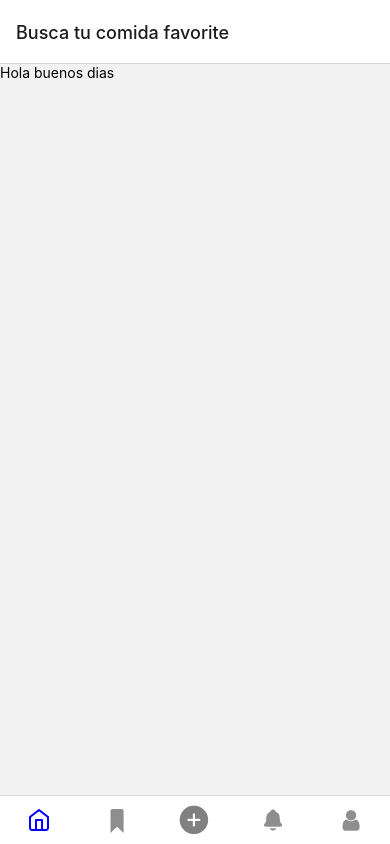
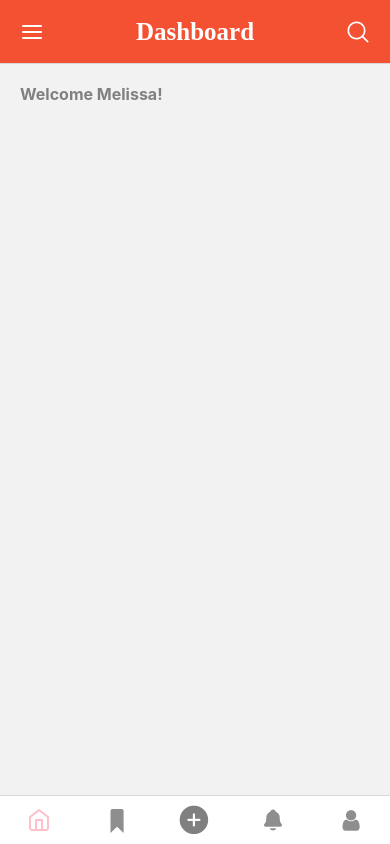
Before and after one commit to Requenez-Diaz/Nica-Foot, a React Native app: screen /Dashboard in a window 390 px wide. Built offline with nearby package versions, Linux system fonts and the light colour scheme.

Commit message:
Aplicando estilos al header, y agregando nuevo componentee

```diff
--- a/Navigation.tsx
+++ b/Navigation.tsx
@@ -8,7 +8,7 @@ import { NavigationContainer } from "@react-navigation/native";
 //screens
 
 import Home from "./src/screen/Profile";
-import FavoriteScreen from "./src/screen/HomeScreen";
+import Favorite from "./src/screen/Favorite";
 import ScreenAdd from "./src/screen/ScreenAdd";
 import NotificationScreen from "./src/screen/Favorite";
 import ProfileScreen from "./src/screen/ScreenNotification";
@@ -17,8 +17,10 @@ import ProfileScreen from "./src/screen/ScreenNotification";
 import { Feather } from "@expo/vector-icons";
 import { Fontisto } from "@expo/vector-icons";
 import { Ionicons } from "@expo/vector-icons";
+import { AntDesign } from "@expo/vector-icons";
 import { FontAwesome } from "@expo/vector-icons";
-import HomeScreen from './src/screen/HomeScreen';
+import HomeScreen from "./src/screen/HomeScreen";
+import { View } from "react-native";
 
 const HomeStackNaviagator = createNativeStackNavigator();
 
@@ -37,13 +39,34 @@ function MyTabs() {
     <Tab.Navigator
       initialRouteName="Home"
       screenOptions={{
-        tabBarActiveTintColor: "blue",
+        tabBarActiveTintColor: "pink",
       }}
     >
       <Tab.Screen
-        name="Busca tu comida favorite"
+        name="Dashboard"
         component={HomeScreen}
         options={{
+          headerStyle: {
+            backgroundColor: "#f45133",
+          },
+          headerTintColor: "#fff",
+          headerTitleStyle: {
+            fontFamily: "Cochin",
+            fontWeight: "bold",
+            fontSize: 25,
+          },
+          headerLeft: () => (
+            <View style={{ paddingLeft: 10, marginLeft: 10 }}>
+              <Feather name="menu" size={24} color="white" />
+            </View>
+          ),
+          headerRight: () => (
+            <View style={{ paddingRight: 10, marginRight: 10 }}>
+              <AntDesign name="search1" size={24} color="white" />
+            </View>
+          ),
+
+          headerTitleAlign: "center",
           tabBarLabel: "",
           tabBarIcon: ({ color, size }) => (
             <Feather name="home" size={24} color={color} />
@@ -53,8 +76,18 @@ function MyTabs() {
       />
       <Tab.Screen
         name="Favorites food"
-        component={FavoriteScreen}
+        component={Favorite}
         options={{
+          headerStyle: {
+            backgroundColor: "#f45133",
+          },
+          headerTintColor: "#fff",
+          headerTitleStyle: {
+            fontFamily: "Cochin",
+            fontWeight: "bold",
+            fontSize: 25,
+          },
+          headerTitleAlign: "center",
           tabBarLabel: "",
           tabBarIcon: ({ color, size }) => (
             <Fontisto name="favorite" size={24} color={color} />
@@ -66,6 +99,16 @@ function MyTabs() {
         name="Add"
         component={ScreenAdd}
         options={{
+          headerStyle: {
+            backgroundColor: "#f45133",
+          },
+          headerTintColor: "#fff",
+          headerTitleStyle: {
+            fontFamily: "Cochin",
+            fontWeight: "bold",
+            fontSize: 25,
+          },
+          headerTitleAlign: "center",
           tabBarLabel: "",
           tabBarIcon: ({ color, size }) => (
             <Ionicons name="add-circle" size={35} color="gray" />
@@ -77,6 +120,16 @@ function MyTabs() {
         name="Notification"
         component={NotificationScreen}
         options={{
+          headerStyle: {
+            backgroundColor: "#f45133",
+          },
+          headerTintColor: "#fff",
+          headerTitleStyle: {
+            fontFamily: "Cochin",
+            fontWeight: "bold",
+            fontSize: 25,
+          },
+          headerTitleAlign: "center",
           tabBarLabel: "",
           tabBarIcon: ({ color, size }) => (
             <Ionicons name="notifications" size={24} color={color} />
@@ -88,9 +141,20 @@ function MyTabs() {
         name="Mi perfil"
         component={ProfileScreen}
         options={{
+          headerStyle: {
+            backgroundColor: "#f45133",
+          },
+          headerTintColor: "#fff",
+          headerTitleStyle: {
+            fontFamily: "Cochin",
+            fontWeight: "bold",
+            fontSize: 25,
+          },
+          headerTitleAlign: "center",
           tabBarLabel: "",
           tabBarIcon: ({ color, size }) => (
             <FontAwesome name="user" size={24} color={color} />
+
           ),
           headerShown: true,
         }}
--- a/components/home/Search.tsx
+++ b/components/home/Search.tsx
@@ -1,12 +1,26 @@
-import react from "react"
-import { View, Text } from 'react-native';
+import { View, Text, StyleSheet } from "react-native";
 
 const Search = () => {
-    return (
-        <View>
-            <Text>Hola buenos dias</Text>
-        </View>
-    )
+  return (
+    <View style={styles.container}>
+      <View>
+        <Text style={styles.txt}>Welcome Melissa!</Text>
+      </View>
+    </View>
+  );
+};
+export default Search;
 
-}
-export default Search;
+const styles = StyleSheet.create({
+  container: {
+    flex: 1,
+    alignContent: "center",
+    margin: 10,
+    padding: 10,
+  },
+  txt: {
+    fontWeight: "bold",
+    fontSize: 16,
+    color: "gray",
+  }
+});
--- a/src/screen/Favorite.tsx
+++ b/src/screen/Favorite.tsx
@@ -1,8 +1,11 @@
 import React from "react";
+import { View, Text} from "react-native";
 
 const Favorite = () => {
     return (
-        <></>
+        <View>
+            <Text>Hola</Text>
+        </View>
     )
 }
 export default Favorite;
```
Also changed, not shown: components/home/Slider.tsx (added, +12 -0 lines).
